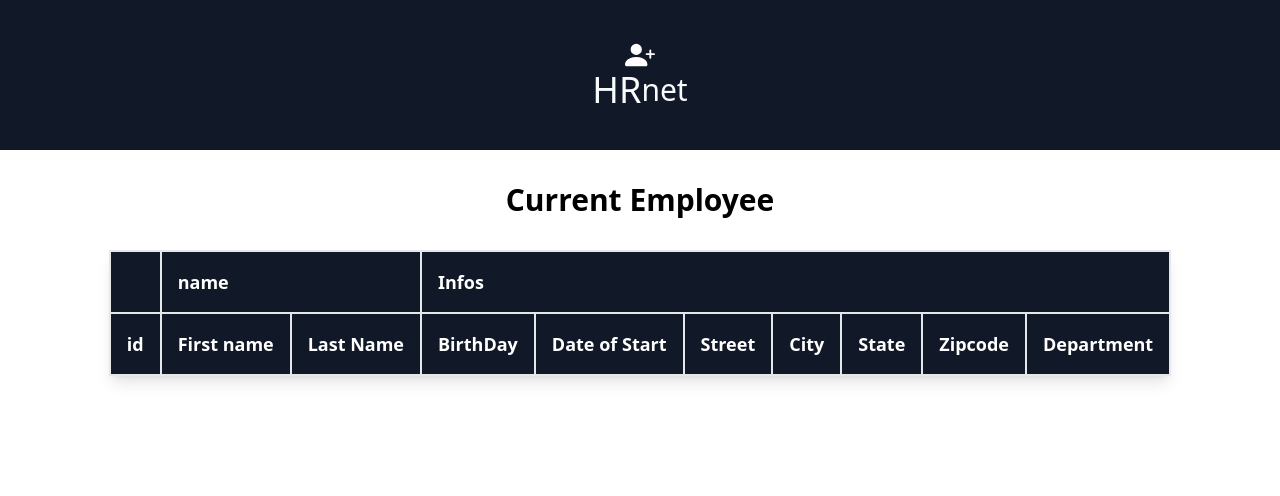
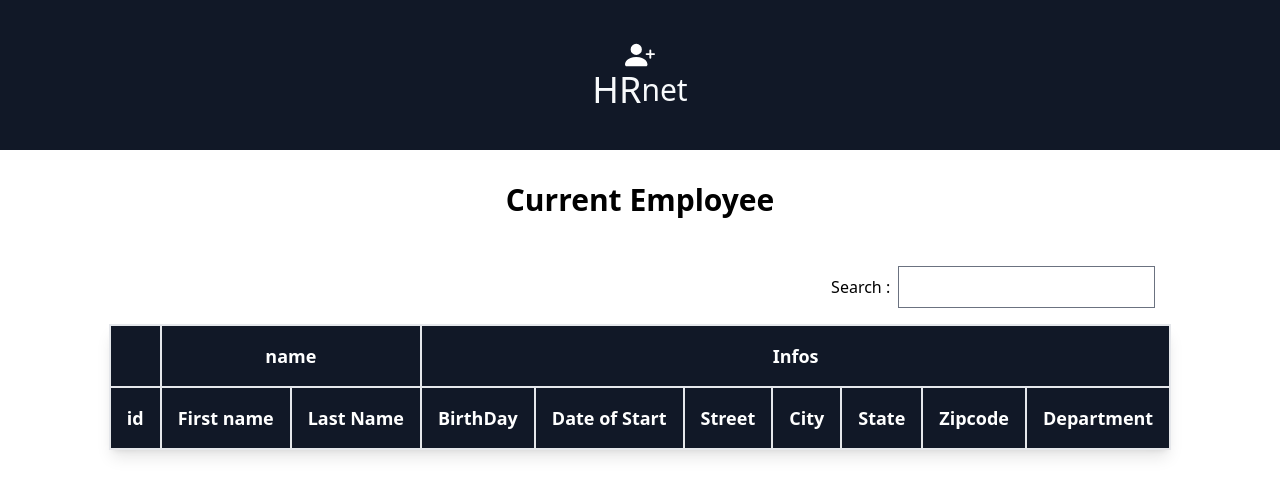
Before and after one commit to juleslemorvan/Lemorvan_Jules_2_biblioteque_react_02092022, a React (Create React App) app: page /Employees in a window 1280 px wide. Shown: the top 496 px of the page. Built offline with nearby package versions, Linux system fonts and the light colour scheme.

Commit message:
ajout global Filter component

```diff
--- /dev/null
+++ b/src/components/GlobalFilter.js
@@ -0,0 +1,17 @@
+import React from "react";
+
+const GlobalFilter = ({ filter, setFilter }) => {
+  return (
+    <div className="p-4 flex items-center justify-end">
+      <span className="pr-2 "> Search : </span>
+
+      <input
+        type="text"
+        value={filter || ""}
+        onChange={(e) => setFilter(e.target.value)}
+      />
+    </div>
+  );
+};
+
+export default GlobalFilter;
--- a/src/components/SortingTable.js
+++ b/src/components/SortingTable.js
@@ -2,8 +2,9 @@ import React from "react";
 import { GroupeColumns } from "./Columns";
 import { useSelector } from "react-redux";
 import { useMemo } from "react";
-import { useTable, useSortBy } from "react-table";
+import { useTable, useSortBy, useGlobalFilter } from "react-table";
 import { FaAngleDown, FaAngleUp } from "react-icons/fa";
+import GlobalFilter from "./GlobalFilter";
 
 const SortingTable = () => {
   const allEmployee = useSelector((state) => state.employees.allEmployees);
@@ -16,18 +17,30 @@ const SortingTable = () => {
       columns,
       data,
     },
+    useGlobalFilter,
     useSortBy
   );
 
-  const { getTableProps, getTableBodyProps, headerGroups, rows, prepareRow } =
-    tableInstance;
+  const {
+    getTableProps,
+    getTableBodyProps,
+    headerGroups,
+    rows,
+    prepareRow,
+    state,
+    setGlobalFilter,
+  } = tableInstance;
+
+  const { globalFilter } = state;
 
   return (
+    <div>
+      <GlobalFilter filter={globalFilter} setFilter={setGlobalFilter} />
       <table
         className="border-collapse shadow-lg border-2 border-slate-300"
         {...getTableProps()}
       >
-      <thead className="bg-gray-900 text-white text-left">
+        <thead className="bg-gray-900 text-white ">
           {headerGroups.map((headerGroup) => (
             <tr {...headerGroup.getHeaderGroupProps()}>
               {headerGroup.headers.map((column) => (
@@ -59,7 +72,10 @@ const SortingTable = () => {
               <tr {...row.getRowProps()}>
                 {row.cells.map((cell) => {
                   return (
-                  <td className="text-lg p-4 border-2" {...cell.getCellProps()}>
+                    <td
+                      className="text-lg p-4 border-2"
+                      {...cell.getCellProps()}
+                    >
                       {cell.render("Cell")}
                     </td>
                   );
@@ -69,6 +85,7 @@ const SortingTable = () => {
           })}
         </tbody>
       </table>
+    </div>
   );
 };
 
```
Lines whose indentation alone changed are shown as unchanged.
